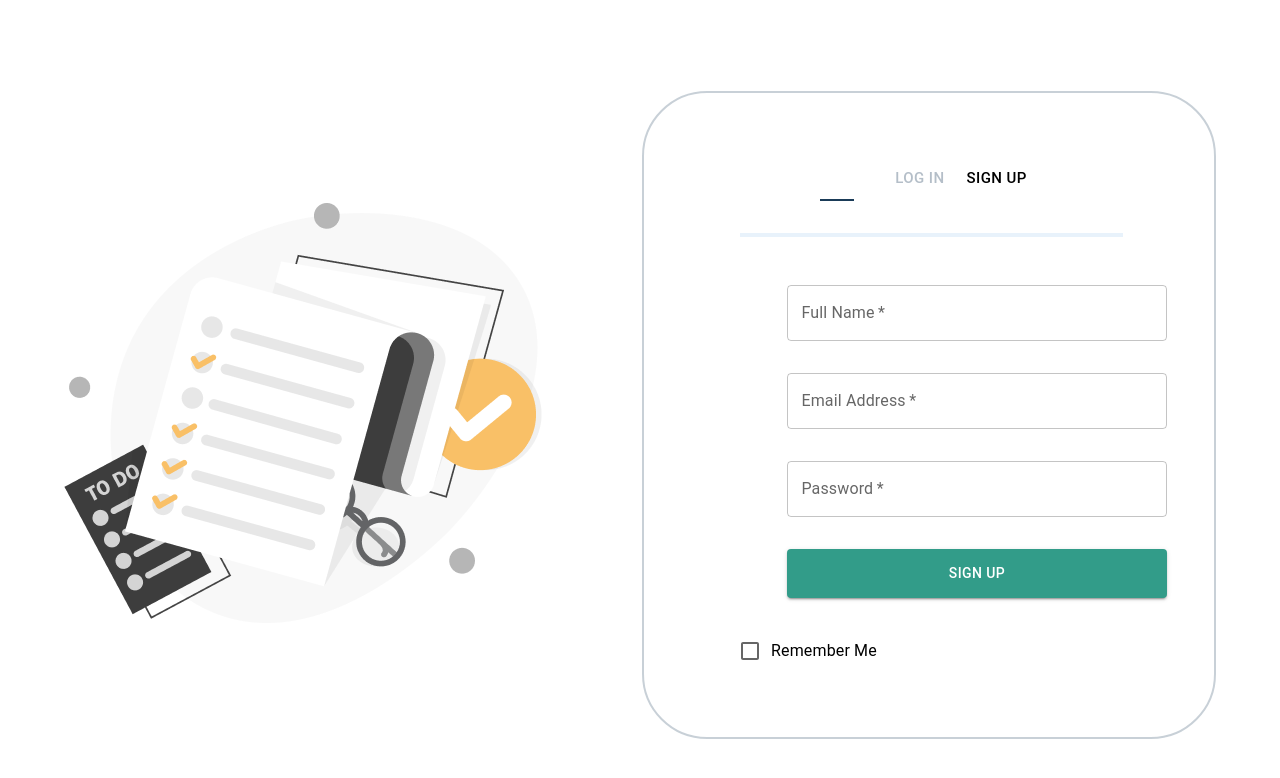
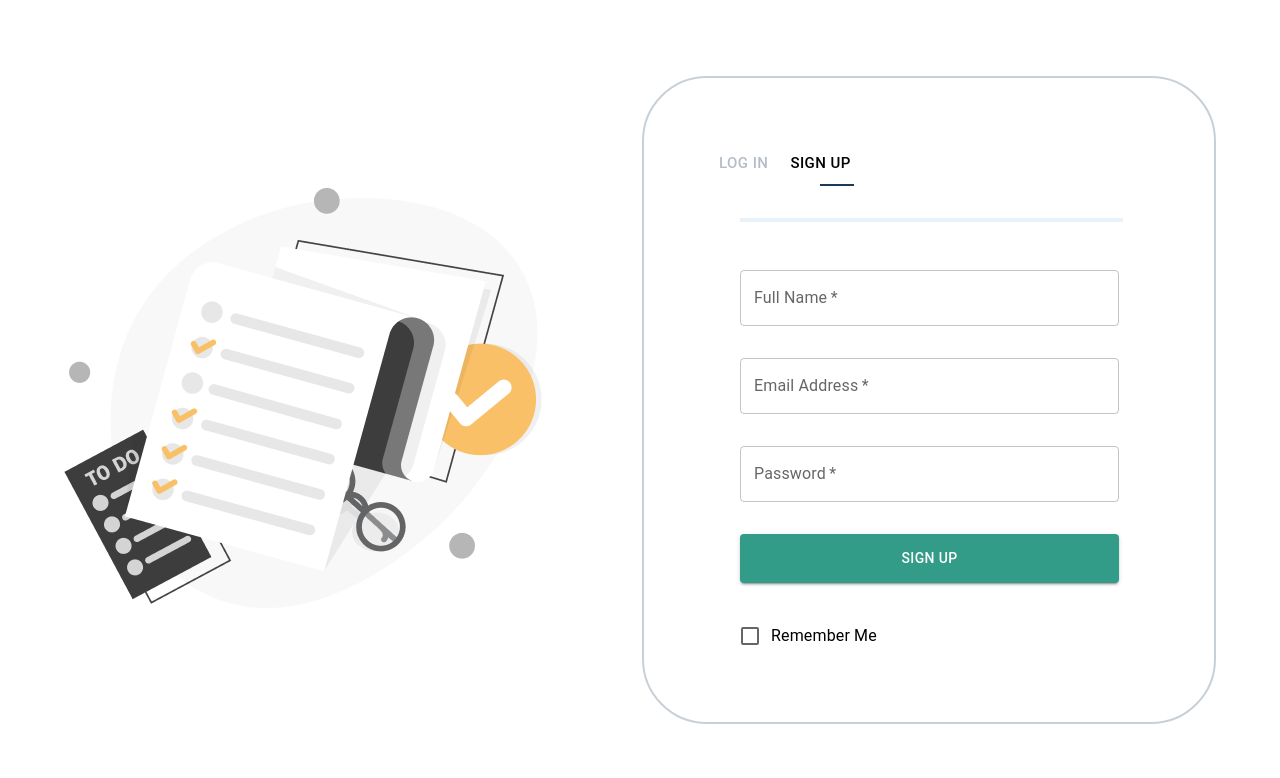
Before and after one commit to Priyank-Singhal/Task-Management-webApp, a React (Create React App) app: page / in a window 1280 px wide. Both pictures are taken after a click on the button "SIGN UP". Shown: the top 778 px of the page. Built offline with nearby package versions, Linux system fonts and the light colour scheme.

Commit message:
removed comments

```diff
--- a/src/components/App.css
+++ b/src/components/App.css
@@ -1,4 +1,4 @@
-.App {
+/* .App {
     text-align: center;
     width: 95%;
     margin: 15px auto;
@@ -62,4 +62,4 @@
     color: #45597E;
     font-family: sans-serif;
     font-weight: bold;
-  }
+  } */
--- a/src/components/Login.js
+++ b/src/components/Login.js
@@ -1,13 +1,17 @@
 import { Typography, Button } from '@mui/material'
-import React from 'react'
+import React, { useState } from 'react'
 import TextField from '@mui/material/TextField';
 import FormGroup from '@mui/material/FormGroup';
 import FormControlLabel from '@mui/material/FormControlLabel';
 import Checkbox from '@mui/material/Checkbox';
 // import VisibilityIcon from '@mui/icons-material/Visibility';
-import { Box, Container } from '@mui/system'
+import { Box, } from '@mui/system'
 
 const Login = () => {
+    const [email, setEmail] = useState("");
+    const [password, setPassword] = useState("");
+
+
     return (
         <div>
             <Typography variant='h5'>
@@ -17,8 +21,8 @@ const Login = () => {
                 We need your name and Email
             </Typography>
             <Box component="form" noValidate
-                // onSubmit={handleSubmit}
-                >
+            // onSubmit={handleSubmit}
+            >
                 <TextField
                     style={{
                         marginTop: '2rem',
@@ -30,6 +34,8 @@ const Login = () => {
                     label="Email Address"
                     name="email"
                     autoComplete="email"
+                    value={email}
+                    onChange={e => setEmail(e.target.value)}
                 />
                 <TextField
                     style={{
@@ -43,7 +49,8 @@ const Login = () => {
                     type="password"
                     id="password"
                     autoComplete="new-password"
-                // onChange={(e) => setPassword(e.target.value)}
+                    value={password}
+                    onChange={e => setPassword(e.target.value)}
                 />
                 <Button
                     style={{
@@ -65,7 +72,6 @@ const Login = () => {
                 style={{
                     marginTop: '2rem',
                     width: '80%',
-                    // backgroundColor: '#329C89',
                 }}
             >
                 <FormControlLabel control={<Checkbox />} label="Remember Me" />
--- a/src/components/SideBar.js
+++ b/src/components/SideBar.js
@@ -63,8 +63,6 @@ const SideBar = () => {
                                                 height: '2rem',
                                                 // width: '2px',
                                                 marginTop: '0.5rem',
-                                                // top: 255px;
-                                                // border: '1px solid #1A3B58',
                                                 border: '2px solid #329C89',
                                                 borderRadius: '8px',
                                                 // backgroundColor: '#1A3B58',
--- a/src/components/Signup.js
+++ b/src/components/Signup.js
@@ -1,18 +1,20 @@
-import { Typography, Button } from '@mui/material'
-import React from 'react'
+import { Button } from '@mui/material'
+import {React, useState} from 'react'
 import TextField from '@mui/material/TextField';
 import FormGroup from '@mui/material/FormGroup';
 import FormControlLabel from '@mui/material/FormControlLabel';
 import Checkbox from '@mui/material/Checkbox';
-// import VisibilityIcon from '@mui/icons-material/Visibility';
-import { Box, Container } from '@mui/system'
+import { Box, } from '@mui/system'
 
 const Signup = () => {
+    const [name, setName] = useState("");
+    const [email, setEmail] = useState("");
+    const [password, setPassword] = useState("");
+
     return (
         <div>
             <Box component="form" noValidate
-                // onSubmit={handleSubmit}
-                >
+            >
                 <TextField
                     style={{
                         marginTop: '1rem',
@@ -24,6 +26,8 @@ const Signup = () => {
                     label="Full Name"
                     name="name"
                     autoComplete="name"
+                    value={name}
+                    onChange={e => setName(e.target.value)}
                 />
                 <TextField
                     style={{
@@ -36,6 +40,9 @@ const Signup = () => {
                     label="Email Address"
                     name="email"
                     autoComplete="email"
+                    value={email}
+                    onChange={e => setEmail(e.target.value)}
+
                 />
                 <TextField
                     style={{
@@ -49,7 +56,8 @@ const Signup = () => {
                     type="password"
                     id="password"
                     autoComplete="new-password"
-                // onChange={(e) => setPassword(e.target.value)}
+                    value={password}
+                    onChange={e => setPassword(e.target.value)}
                 />
                 <Button
                     style={{
@@ -71,7 +79,6 @@ const Signup = () => {
                 style={{
                     marginTop: '2rem',
                     width: '80%',
-                    // backgroundColor: '#329C89',
                 }}
             >
                 <FormControlLabel control={<Checkbox />} label="Remember Me" />
--- a/src/pages/Home.js
+++ b/src/pages/Home.js
@@ -1,7 +1,6 @@
 import React, { useState } from 'react'
-import '../index.css'
 import { Box, Container } from '@mui/system'
-import { Typography, Button, TextField } from '@mui/material'
+import { Button } from '@mui/material'
 // import { useNavigate } from 'react-router-dom'
 // import ToggleButton from '@mui/material/ToggleButton';
 // import ToggleButtonGroup from '@mui/material/ToggleButtonGroup';
@@ -39,7 +38,7 @@ const Home = () => {
                         style={{
                             marginTop: '4rem',
                             marginLeft: '4rem',
-                            marginBottom: '0',
+                            // marginBottom: '0',
                         }}
                     >
                         <Button
@@ -51,16 +50,6 @@ const Home = () => {
                         >
                             Log In
                         </Button>
-                        {/* <hr
-                                style={{
-                                    width: '2rem',
-                                    // display: 'inline',
-                                    marginBottom: '2rem',
-                                    marginLeft: '0',
-                                    marginTop: '0',
-                                    border: '2px solid rgba(64, 145, 223, 0.12)'
-                                }}
-                            /> */}
                         <Button
                             style={{
                                 color: isUser ? 'rgba(26, 59, 88, 0.33)' : 'black',
--- a/src/pages/Projects.js
+++ b/src/pages/Projects.js
@@ -3,7 +3,7 @@ import { Box } from '@mui/system'
 import React from 'react'
 import SideBar from '../components/SideBar'
 import SearchBar from '../components/SearchBar'
-import {Avatar, Stack} from '@mui/material';
+import { Avatar, Stack } from '@mui/material';
 import DragDrop from '../components/DragDrop'
 
 const Projects = () => {
@@ -39,11 +39,17 @@ const Projects = () => {
         >
           <SearchBar />
           <Stack direction="row" spacing={2}>
-          <Typography style={{paddingTop: '8%'}}>Hii Priyank</Typography>
-          <Avatar alt="Remy Sharp" src="/img/avatar.png" />
+            <Typography style={{ paddingTop: '8%' }}>Hii Priyank</Typography>
+            <Avatar alt="Remy Sharp" src="/img/avatar.png" />
           </Stack>
         </Grid>
-        <Typography>Projects</Typography>
+        <Grid
+        sx={{
+          mt: 8
+        }}
+        >
+          <Typography style={{letterSpacing: '0.09em', color: '#212121', fontWeight: 'bold'}} variant='h5'>Projects</Typography>
+        </Grid>
         {/* <DragDrop /> */}
       </Box>
     </div>
```
